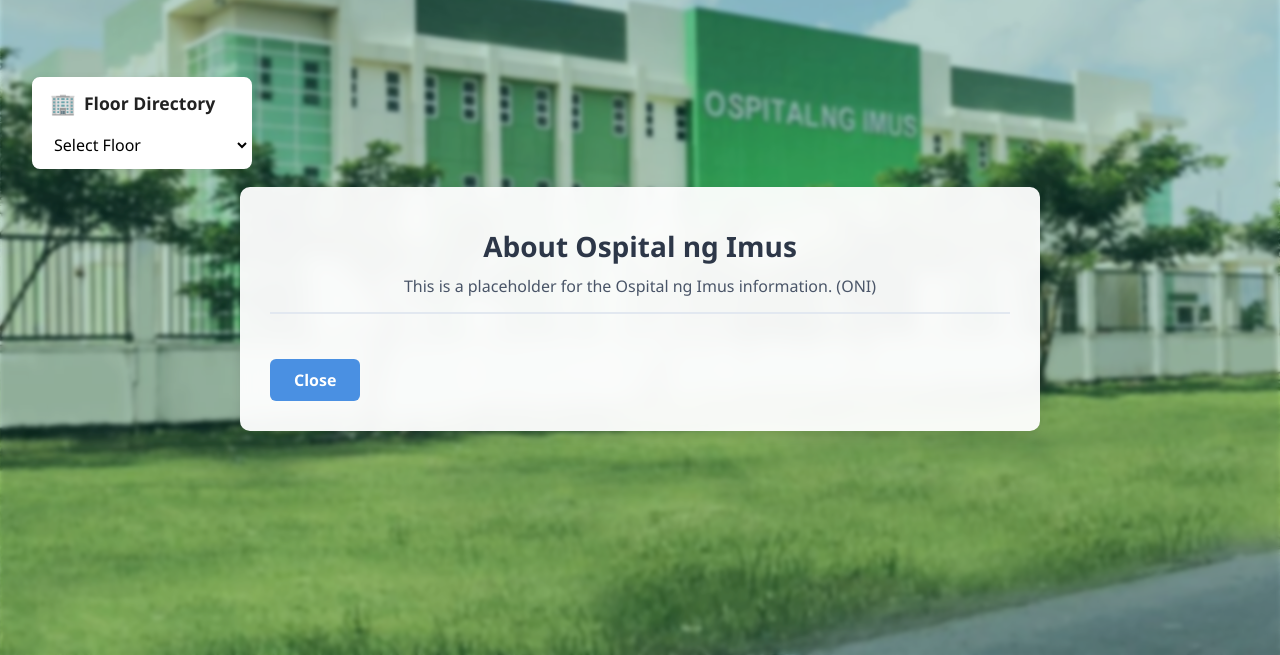
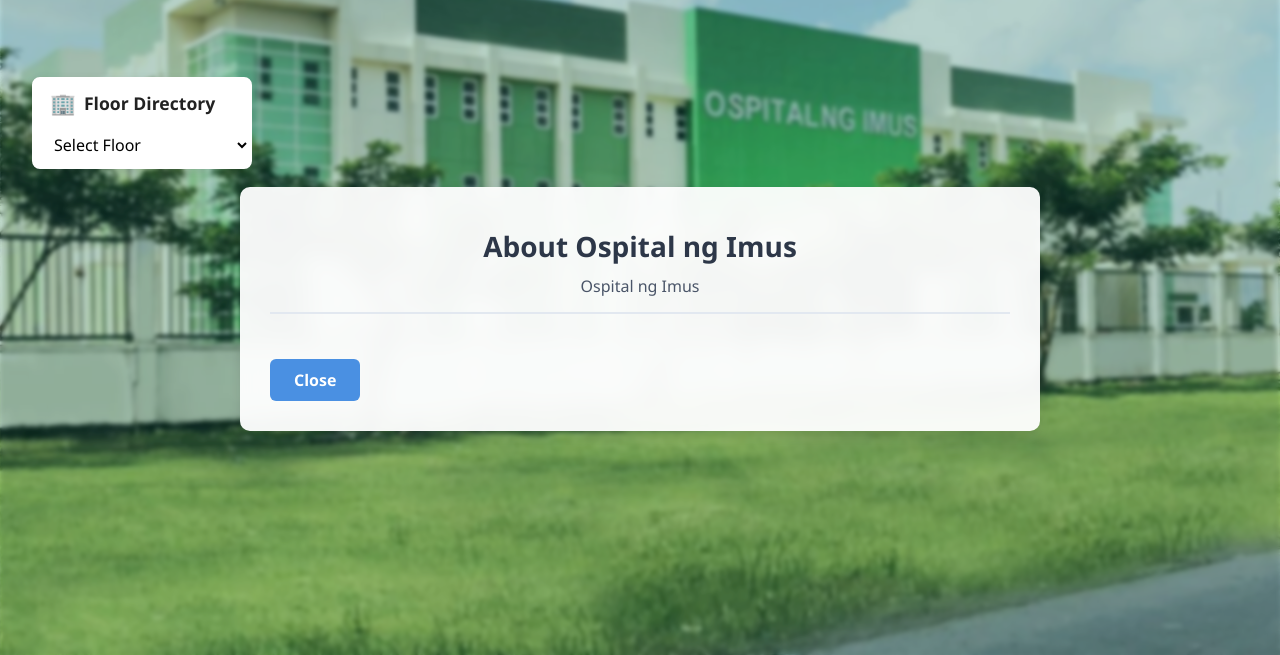
Before and after one commit to ONIProject123/ONI_Kiosk_Project, a website: page public/index.html in a window 1280 px wide. Both pictures are taken after a click on the link "About ONI". Shown: the part 143-798 px from the top of the page. Drawn offline with Linux system fonts and the light colour scheme.

Commit message:
about oni

```diff
--- a/public/index.html
+++ b/public/index.html
@@ -812,7 +812,7 @@
         <div id="about-oni-info" class="container" style="display:none;">
             <div class="form-header">
                 <h2>About Ospital ng Imus</h2>
-                <p>This is a placeholder for the Ospital ng Imus information. (ONI)</p>
+                <p>Ospital ng Imus</p>
             </div>
             <button id="close-about-oni" style="margin-top:20px;padding:10px 24px;font-size:1rem;font-weight:600;background:#4a90e2;color:#fff;border:none;border-radius:6px;cursor:pointer;">Close</button>
         </div>
```
Also changed, not shown: public/about oni.jpg (added).
